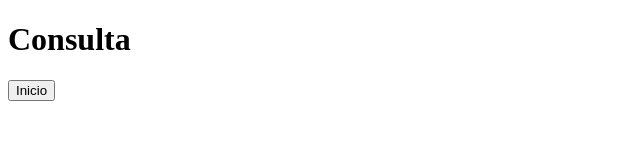
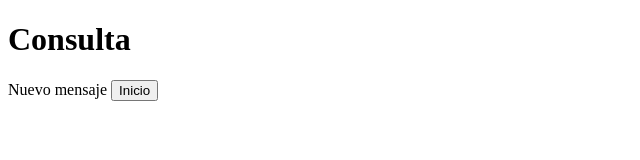
Before and after one commit to bulux-dev/Proyecto-ingenieria-software, a plain HTML site: page consulta.html in a window 1280 px wide. Shown: the whole page, without its empty margins (0-640 px from the left). Drawn offline with Linux system fonts and the light colour scheme.

Commit message:
se agrega un comentario en label

```diff
--- a/consulta.html
+++ b/consulta.html
@@ -9,6 +9,7 @@
     <body>
         <h1>Consulta</h1>
         <p></p>
+        <label>Nuevo mensaje</label>
         <button onclick = "window.location.href = 'inicio.html'">Inicio</button>
     </body>
 </html>
```
